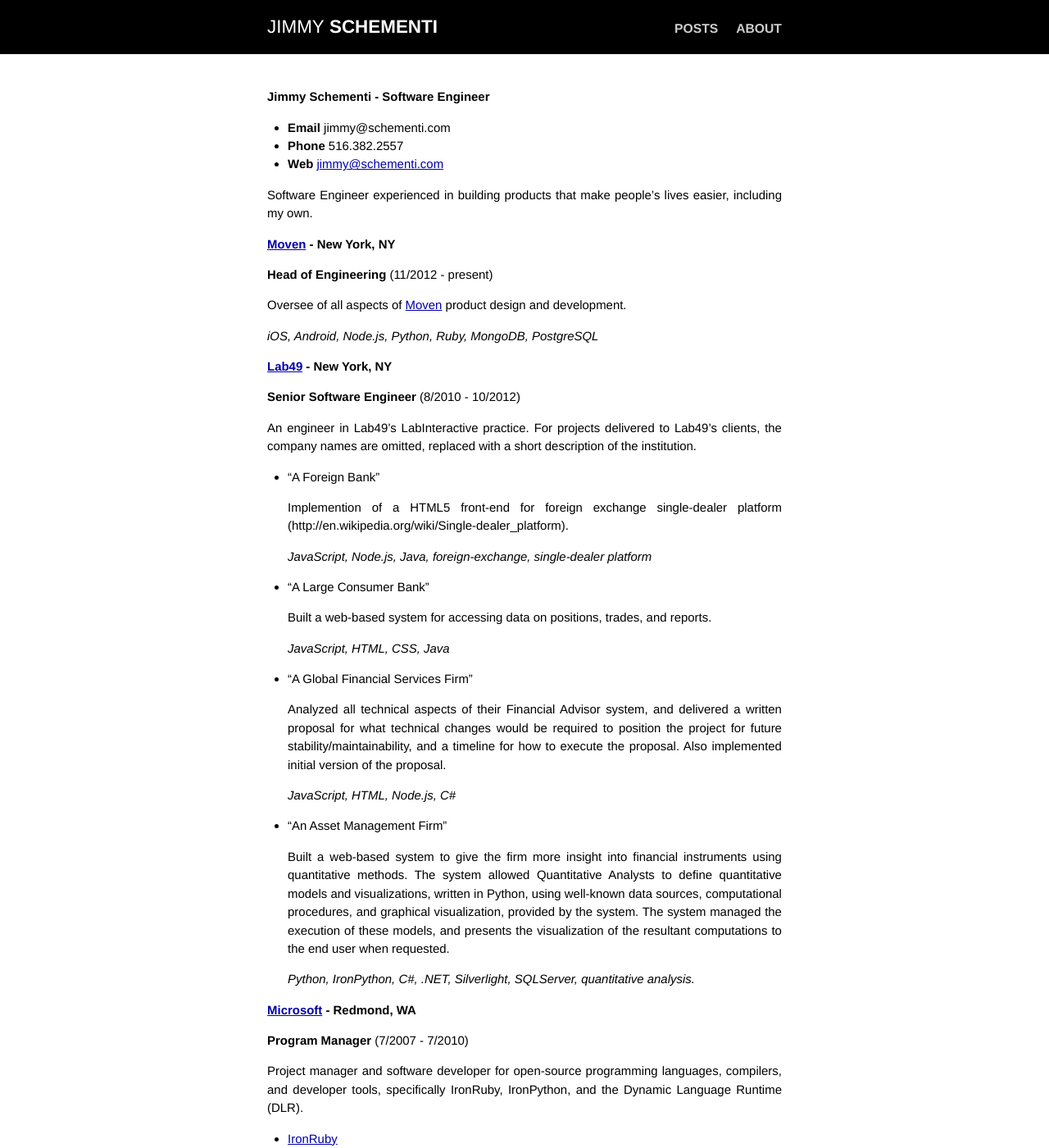
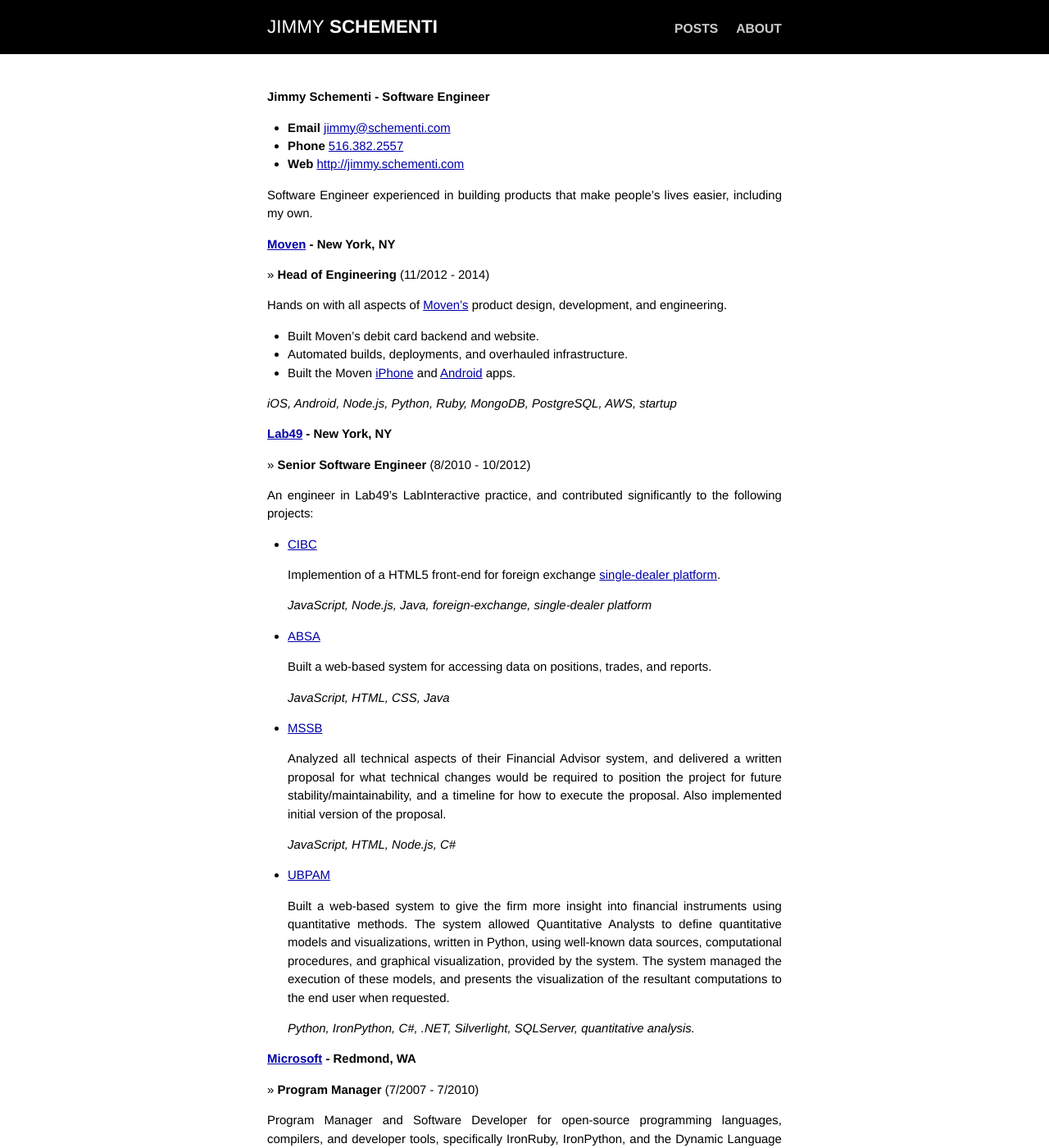
Before and after one commit to jschementi/jschementi.github.io, a Jekyll site: the page built from resume/index.md, in a window 1280 px wide and 1400 px high. Shown: the whole window at 82% size. Built offline with Jekyll 4.4.1, drawn with Linux system fonts in a browser that asks for light colours; Markdown is read by kramdown in place of the engine named in the settings; some of the changed text lies outside the part shown.

Commit message:
Update resume

```diff
--- a/resume/index.md
+++ b/resume/index.md
@@ -3,146 +3,151 @@ layout: page
 title: Jimmy Schementi - Software Engineer
 ---
 
-- **Email** jimmy@schementi.com
-- **Phone** 516.382.2557
-- **Web**   <script>outputEmailLink()</script>
+- **Email** <script>outputEmailLink()</script>
+- **Phone** [516.382.2557](tel:5163822557)
+- **Web**   [http://jimmy.schementi.com](http://jimmy.schementi.com)
 
 Software Engineer experienced in building products that make people's lives
 easier, including my own.
 
+
 ### [Moven](http://moven.com) - New York, NY
 
-**Head of Engineering** (11/2012 - present)
+&raquo; **Head of Engineering** (11/2012 - 2014)
 
-Oversee of all aspects of [Moven](https://moven.com) product design and development.
+Hands on with all aspects of [Moven’s](https://moven.com) product design,
+development, and engineering.
 
-*iOS, Android, Node.js, Python, Ruby, MongoDB, PostgreSQL*
+- Built Moven’s debit card backend and website.
+- Automated builds, deployments, and overhauled infrastructure.
+- Built the Moven [iPhone](https://itunes.apple.com/us/app/moven/id661035659)
+  and [Android](https://play.google.com/store/apps/details?id=com.movencorp.moven) apps.
+
+*iOS, Android, Node.js, Python, Ruby, MongoDB, PostgreSQL, AWS, startup*
+
 
 #### [Lab49](http://lab49.com) - New York, NY
 
-**Senior Software Engineer** (8/2010 - 10/2012)
+&raquo; **Senior Software Engineer** (8/2010 - 10/2012)
 
-An engineer in Lab49's LabInteractive practice. For projects delivered to
-Lab49's clients, the company names are omitted, replaced with a short
-description of the institution.
+An engineer in Lab49's LabInteractive practice, and contributed significantly
+to the following projects:
 
-- "A Foreign Bank"
+- [CIBC](http://en.wikipedia.org/wiki/Canadian_Imperial_Bank_of_Commerce)
 
-  Implemention of a HTML5 front-end for foreign exchange
-  single-dealer platform (http://en.wikipedia.org/wiki/Single-dealer_platform).
+    Implemention of a HTML5 front-end for foreign exchange
+    [single-dealer platform](http://en.wikipedia.org/wiki/Single-dealer_platform).
 
-  *JavaScript, Node.js, Java, foreign-exchange, single-dealer platform*
+    *JavaScript, Node.js, Java, foreign-exchange, single-dealer platform*
 
-- "A Large Consumer Bank"
+- [ABSA](http://en.wikipedia.org/wiki/Barclays_Africa_Group)
 
-  Built a web-based system for accessing data on positions, trades, and reports.
+    Built a web-based system for accessing data on positions, trades, and reports.
 
-  *JavaScript, HTML, CSS, Java*
+    *JavaScript, HTML, CSS, Java*
 
-- "A Global Financial Services Firm"
+- [MSSB](http://en.wikipedia.org/wiki/Morgan_Stanley_Wealth_Management)
 
-  Analyzed all technical aspects of their Financial Advisor system, and
-  delivered a written proposal for what technical changes would be required to
-  position the project for future stability/maintainability, and a timeline for
-  how to execute the proposal. Also implemented initial version of the proposal.
+    Analyzed all technical aspects of their Financial Advisor system, and
+    delivered a written proposal for what technical changes would be required to
+    position the project for future stability/maintainability, and a timeline for
+    how to execute the proposal. Also implemented initial version of the proposal.
 
-  *JavaScript, HTML, Node.js, C#*
+    *JavaScript, HTML, Node.js, C#*
 
-- "An Asset Management Firm"
+- [UBPAM](http://en.wikipedia.org/wiki/Union_Bancaire_Priv%C3%A9e)
 
-  Built a web-based system to give the firm more insight into financial
-  instruments using quantitative methods. The system allowed Quantitative
-  Analysts to define quantitative models and visualizations, written in Python,
-  using well-known data sources, computational procedures, and graphical
-  visualization, provided by the system. The system managed the execution of
-  these models, and presents the visualization of the resultant computations to
-  the end user when requested.
+    Built a web-based system to give the firm more insight into financial
+    instruments using quantitative methods. The system allowed Quantitative
+    Analysts to define quantitative models and visualizations, written in Python,
+    using well-known data sources, computational procedures, and graphical
+    visualization, provided by the system. The system managed the execution of
+    these models, and presents the visualization of the resultant computations to
+    the end user when requested.
 
-  *Python, IronPython, C#, .NET, Silverlight, SQLServer, quantitative analysis.*
+    *Python, IronPython, C#, .NET, Silverlight, SQLServer, quantitative analysis.*
+
 
 #### [Microsoft](http://microsoft.com) - Redmond, WA
 
-**Program Manager** (7/2007 - 7/2010)
+&raquo; **Program Manager** (7/2007 - 7/2010)
 
-Project manager and software developer for open-source programming languages,
+Program Manager and Software Developer for open-source programming languages,
 compilers, and developer tools, specifically IronRuby, IronPython, and the
 Dynamic Language Runtime (DLR).
 
 - [IronRuby](http://ironruby.net)
 
-  A dynamic language port to the .NET framework. Executed release
-  management, specification and documentation writing, evangelism through
-  blogs, public appearances, and various social media, and
-  development/compiler work where needed. 1.0 of the language shipped in
-  Q2 2010, and 1.1 shipped in Q3 2010.
+    A dynamic language port to the .NET framework. Executed release
+    management, specification and documentation writing, evangelism through
+    blogs, public appearances, and various social media, and
+    development/compiler work where needed. 1.0 of the language shipped in
+    Q2 2010, and 1.1 shipped in Q3 2010.
 
 - [DLR Hosts](http://github.com/IronLanguages/main/tree/master/Hosts)
 
-  Dynamic language hosting in various application-models: owned the
-  spec-writing, coding, and testing of each project, which gave users ways of
-  using dynamic languages in a first-class way in various .NET application
-  models.
+    Dynamic language hosting in various application-models: owned the
+    spec-writing, coding, and testing of each project, which gave users ways of
+    using dynamic languages in a first-class way in various .NET application
+    models.
 
 - Open source process streamlining
 
-  Communicated with lawyers and management about what could be streamlined,
-  and implemented the changes.
+    Communicated with lawyers and management about what could be streamlined,
+    and implemented the changes.
 
 - [Lang.NET](http://langnetsymposium.com)
 
-  Conference organization: organized and executed a 3-day conference for
-  programming language and developer tool developers.
+    Conference organization: organized and executed a 3-day conference for
+    programming language and developer tool developers.
 
 - Web Development
 
-  Designed and built [IronRuby](http://ironruby.net)
-  and [IronPython](http://ironpython.net).
+    Designed and built the [IronRuby.com](http://ironruby.net)
+    and [IronPython.com](http://ironpython.net) websites.
 
 *ruby, python, C#, .NET, compilers, Silverlight, Rails, ASP.NET, project
  management, GIT, TFS, working at a huge company*
 
-**Program Manager Intern** (Summer 2006)
+&raquo; **Program Manager Intern** (Summer 2006)
 
 Worked on the IronPython team, specifically working on Windows Presentation
 Foundation and ASP.NET integration.
 
 *python, C#, WPF, ASP.NET*
 
+
 #### [Worcester Polytechnic Institute](http://wpi.edu), Worcester, MA
 
-**Lead Developer - Artifical Intelligence Lab** (1-6/2007)
+&raquo; **Lead Developer - Artifical Intelligence Lab** (1-6/2007)
 
 - [Assistment](http://assistment.org)
 
-  Lead a redesign/rebuild of an intelligent tutoring system. Originally written
-  in Java, it was redesigned using Ruby on Rails, which resulted in a system
-  easier to manage and maintain, with a more-complete features than the original.
-  The system was gradually rolled out to schools, and it is still in use and
-  actively developed today.
+    Lead a redesign/rebuild of an intelligent tutoring system. Originally written
+    in Java, it was redesigned using Ruby on Rails, which resulted in a system
+    easier to manage and maintain, with a more-complete features than the original.
+    The system was gradually rolled out to schools, and it is still in use and
+    actively developed today.
 
 *ruby, Rails, intelligent-tutoring systems, user-interface design, Java,
  HTML/CSS, JavaScript*
 
 #### [General Electric](http://ge.com), Danbury, CT
 
-**Information Management Leadership Program Intern** (Summer 2005)
+&raquo; **Information Management Leadership Program Intern** (Summer 2005)
 
 Lead a user-acceptance testing effort between teams in US and India.
 
 *project management, user-acceptance testing*
 
 
-
 ### Education
 
-
-**Masters, Computer Science**, Worcester Polytechnic Institute, 2005-2007
-
-**Bachelors, Computer Science**, Worcester Polytechnic Institute, 2002 - 2006
+- **Masters, Computer Science**, Worcester Polytechnic Institute, 2005-2007
+- **Bachelors, Computer Science**, Worcester Polytechnic Institute, 2002 - 2006
 
 
 ### Open-source projects
-
 
 - [IronRuby](http://ironruby.net)
   Implementation of the Ruby programming language for .NET-based runtimes.
@@ -153,7 +158,7 @@ Lead a user-acceptance testing effort between teams in US and India.
 - [Gestalt](http://ironpython.net/browser/)
   Enables Python and Ruby developers to run their language in the browser though
   Silverlight. This is a crutial feature when it comes to differentating the
-  Iron* implementations from others.
+  Iron\* implementations from others.
 
 - [ironruby-rack](http://github.com/jschementi/ironruby/tree/master/Hosts/IronRuby.Rack/)
   Enables IIS and other ASP.NET-based web-servers to run web applications
```
Also changed, not shown: about/index.md (+2 -0 lines).
